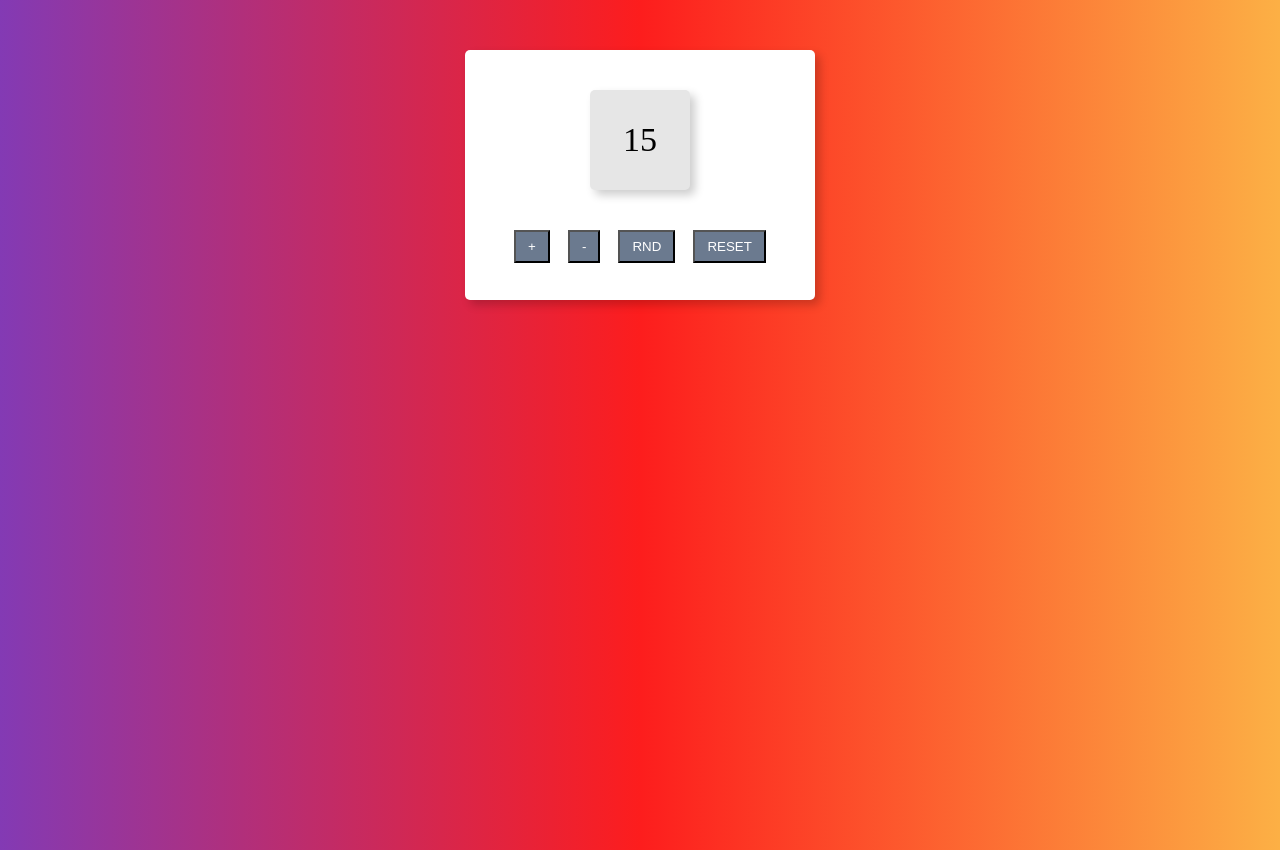
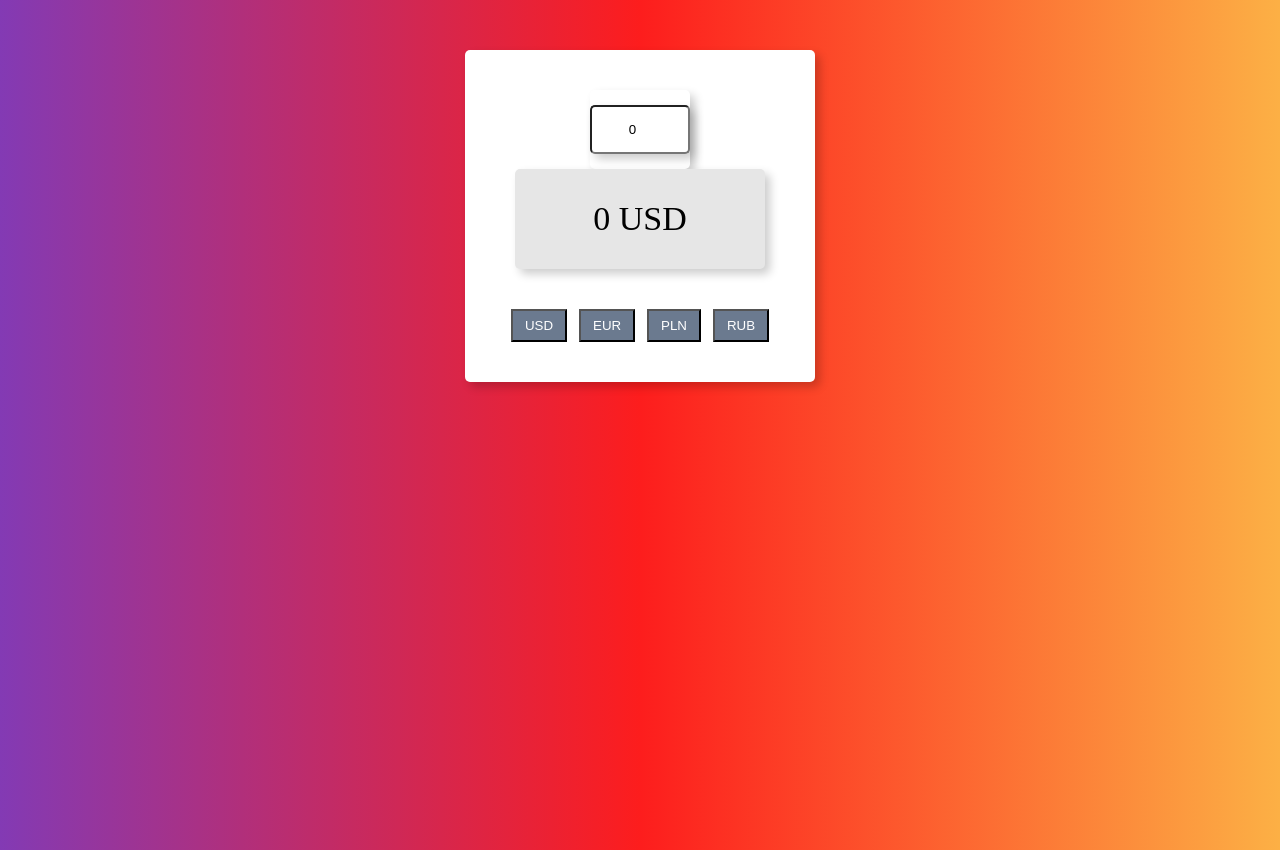
Before and after one commit to shevkosasha/employee, a React (Create React App) app in the folder counter/counter/: page / in a window 1280 px wide. Built offline with nearby package versions, Linux system fonts and the light colour scheme.

Commit message:
converter

```diff
--- a/counter/counter/src/App.js
+++ b/counter/counter/src/App.js
@@ -1,35 +1,66 @@
-import { useState } from 'react';
+import { useState, useEffect } from 'react';
 import './App.css';
 
 function App(props) {
 
-  const [value, setValue] = useState(props.data.initialValue)
+  const сurrencyCodes = ['USD','EUR','PLN','RUB'];
 
-  const inc = () => setValue(value => value + 1)
+  const [amount, setAmount] = useState(0);
+  const [currency, setCurrency] = useState(сurrencyCodes[0]);
+  let [exchangeRateData, setExchangeRateData] = useState({});
+  const [value, setValue] = useState(amount);
 
-  const dec = () => setValue(value => value - 1)
+  const fetchData = async () => {
+    fetch(`https://api.nbrb.by/exrates/rates/${currency}?parammode=2`)
+      .then(response => response.json())
+      .then(data => {
+        setExchangeRateData({...data});
+      })
+  }
 
-  const rnd = () => setValue(() => Math.round(Math.random() * 100))
+  useEffect( () => {
+    document.title = `${amount}  ${currency}`;
+  }, [amount, currency]);
 
-  const reset = () => setValue(() => props.data.initialValue)
+  useEffect( () => {
+    if (amount <= 0) {
+      return;
+    }
+    if (isNaN(exchangeRateData.Cur_OfficialRate)) {
+      fetchData();
+    }
+  }, [amount]);
+
+  useEffect( () => {
+    if (amount <= 0) {
+      return;
+    }
+    fetchData();
+  }, [currency]);
+
+  useEffect( () => {
+    if (exchangeRateData == null) {
+      return;
+    }
+    const {Cur_OfficialRate , Cur_Scale} = exchangeRateData
+    const exchangeValue = isNaN(Cur_OfficialRate) ? 0 : (amount / Cur_OfficialRate * Cur_Scale).toFixed(3);
+    setValue(exchangeValue);
+  }, [amount, exchangeRateData]);
+
+  const handleChangeAmount = (e) => setAmount(() => e.target.value < 0 ? 0 : e.target.value);
+  const handleCurrency = (e) => setCurrency(e.target.value);
 
   return (
     <div class="app">
-      <div class="counter">{value}</div>
+      <div class="input"><input class='input' type='number' value={amount} tabIndex={0} size={5} onChange={handleChangeAmount} /></div>
+      <div class="counter">{value} {currency}</div>
       <div class="controls">
-        <button onClick={inc}> + </button>
-        <button onClick={dec}> - </button>
-        <button onClick={rnd}>RND</button>
-        <button onClick={reset}>RESET</button>
+        {
+          сurrencyCodes.map(code => (<button onClick={handleCurrency} value={code}> {code} </button>))
+        }
       </div>
     </div>
   )
 }
 
-  // 1) Начальное значение счетчика должно передаваться через props
-  // 2) INC и DEC увеличивают и уменьшают счетчик соответственно на 1. Без ограничений, но можете добавить границу в -50/50. По достижению границы ничего не происходит
-  // 3) RND изменяет счетчик в случайное значение от -50 до 50. Конструкцию можете прогуглить за 20 секунд :) Не зависит от предыдущего состояния
-  // 4) RESET сбрасывает счетчик в 0 или в начальное значение из пропсов. Выберите один из вариантов
-// }
-
 export default App;
--- a/counter/counter/src/index.css
+++ b/counter/counter/src/index.css
@@ -12,7 +12,7 @@ background: linear-gradient(90deg, rgba(131,58,180,1) 0%, rgba(253,29,29,1) 50%,
 
 .app {
   width: 350px;
-  height: 250px;
+  height: max-content;
   background-color: #fff;
   margin: 50px auto 0 auto;
   padding: 40px;
@@ -21,7 +21,7 @@ background: linear-gradient(90deg, rgba(131,58,180,1) 0%, rgba(253,29,29,1) 50%,
 }
 
 .counter {
-  width: 100px;
+  width: 250px;
   height: 100px;
   border-radius: 5px;
   box-shadow: 5px 5px 10px rgba(0,0,0, .2);
@@ -44,3 +44,12 @@ background: linear-gradient(90deg, rgba(131,58,180,1) 0%, rgba(253,29,29,1) 50%,
   background-color: #6B7A8F;
   color: white;
 }
+
+.input {
+  width: 100px;
+  border-radius: 5px;
+  box-shadow: 5px 5px 10px rgba(0,0,0, .2);
+  text-align: center;
+  margin: 0 auto;
+  padding: 15px 0;
+}
```
